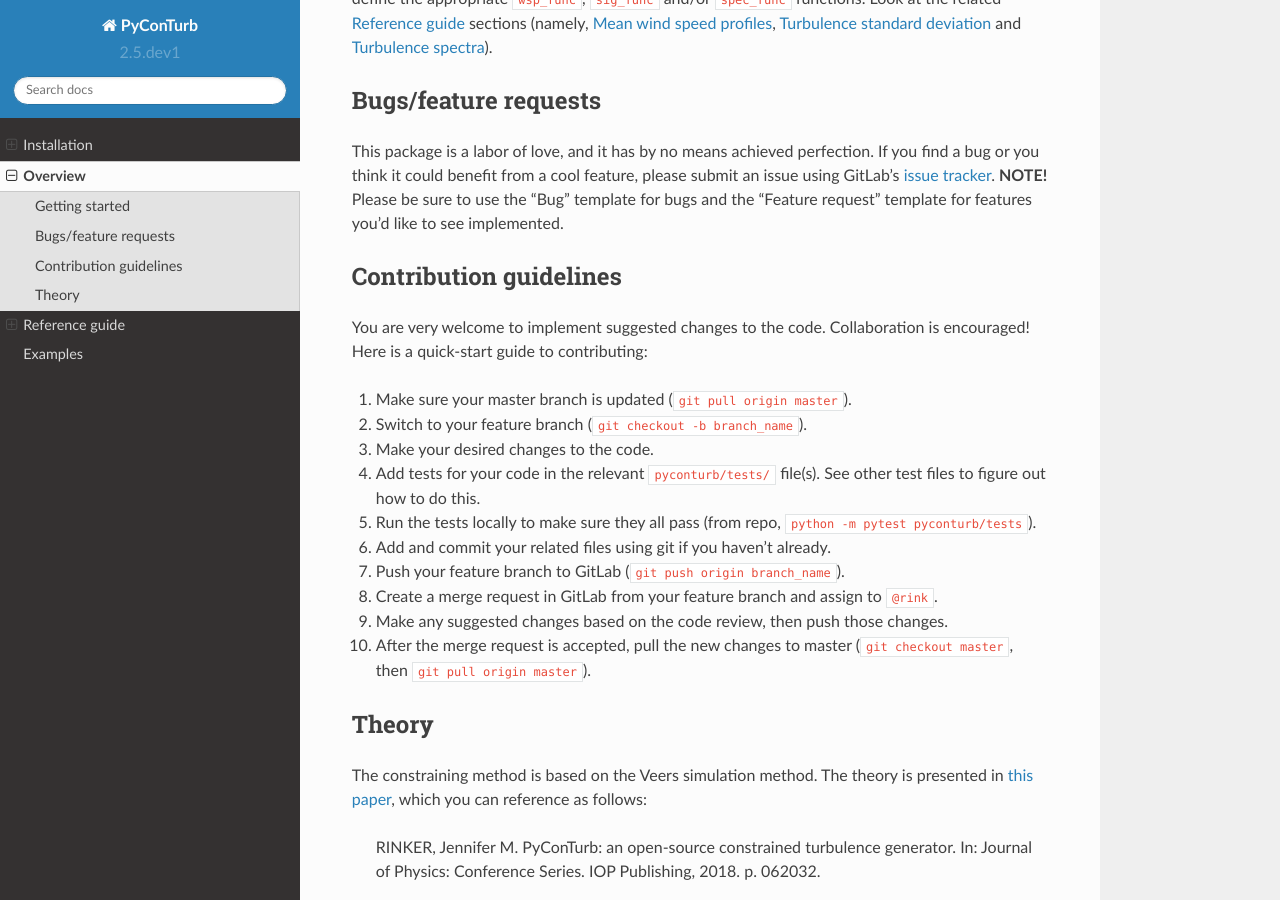
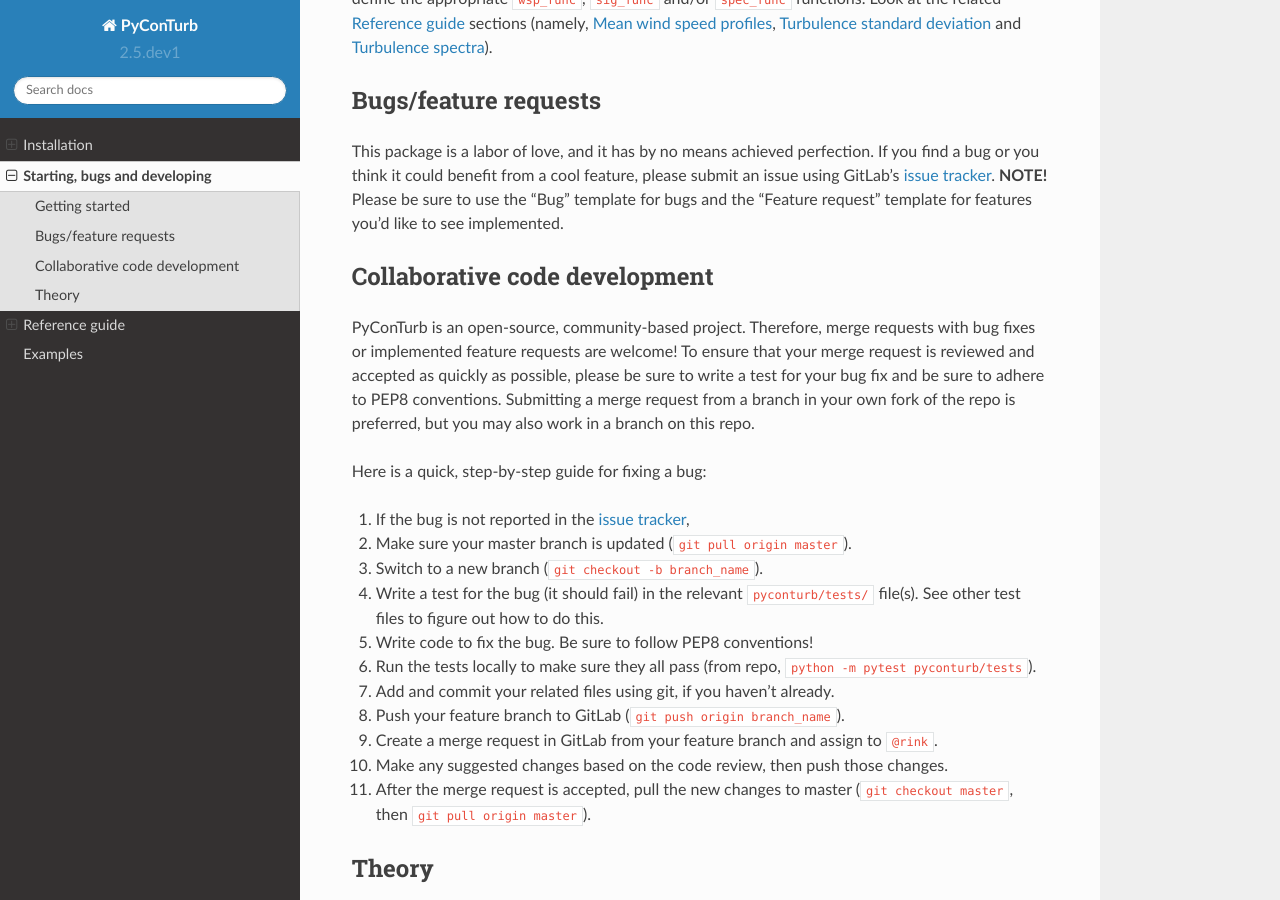
Before and after one commit to brookeslawski/pyconturb-pvade, a Sphinx documentation site: the page built from docs/source/overview.rst, in a window 1280 px wide and 900 px high, scrolled down 662 px. Built offline with Sphinx 7.4.7 and the Read the Docs theme 2.0.0, drawn with Linux system fonts in a browser that asks for light colours; pages that are not in the unit, such as notebooks, are missing from menus; some of the changed text lies outside the part shown.

Commit message:
updating collab instructions

```diff
--- a/docs/source/overview.rst
+++ b/docs/source/overview.rst
@@ -1,8 +1,8 @@
 .. _overview:
 
 
-Overview
-===========================
+Starting, bugs and developing
+==============================
 
 PyConTurb can be used in three main ways:
 
@@ -45,20 +45,28 @@ an issue using GitLab's
 "Feature request" template for features you'd like to see implemented.
 
 
-Contribution guidelines
--------------------------
+Collaborative code development
+-------------------------------
 
-You are very welcome to implement suggested changes to the code. Collaboration
-is encouraged! Here is a quick-start guide to contributing:
+PyConTurb is an open-source, community-based project. Therefore, merge requests
+with bug fixes or implemented feature requests are welcome! To ensure that
+your merge request is reviewed and accepted as quickly as possible, please
+be sure to write a test for your bug fix and be sure to adhere to PEP8
+conventions. Submitting a merge request from a branch in your own fork of
+the repo is preferred, but you may also work in a branch on this repo.
 
+Here is a quick, step-by-step guide for fixing a bug:
+
+#. If the bug is not reported in the `issue tracker <https://gitlab.windenergy.dtu.dk/pyconturb/pyconturb/issues>`_,
 #. Make sure your master branch is updated (``git pull origin master``).
-#. Switch to your feature branch (``git checkout -b branch_name``).
-#. Make your desired changes to the code.
-#. Add tests for your code in the relevant ``pyconturb/tests/`` file(s). See
-   other test files to figure out how to do this.
+#. Switch to a new branch (``git checkout -b branch_name``).
+#. Write a test for the bug (it should fail) in the relevant
+   ``pyconturb/tests/`` file(s). See other test files to figure out how
+   to do this.
+#. Write code to fix the bug. Be sure to follow PEP8 conventions!
 #. Run the tests locally to make sure they all pass (from repo,
    ``python -m pytest pyconturb/tests``).
-#. Add and commit your related files using git if you haven't already.
+#. Add and commit your related files using git, if you haven't already.
 #. Push your feature branch to GitLab (``git push origin branch_name``).
 #. Create a merge request in GitLab from your feature branch and assign to
    ``@rink``.
```
